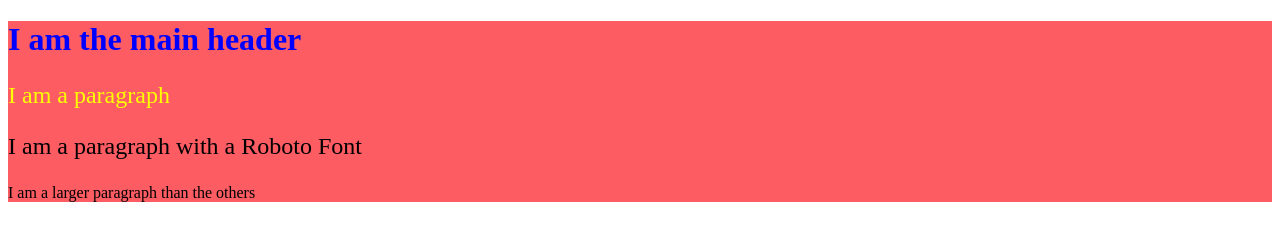
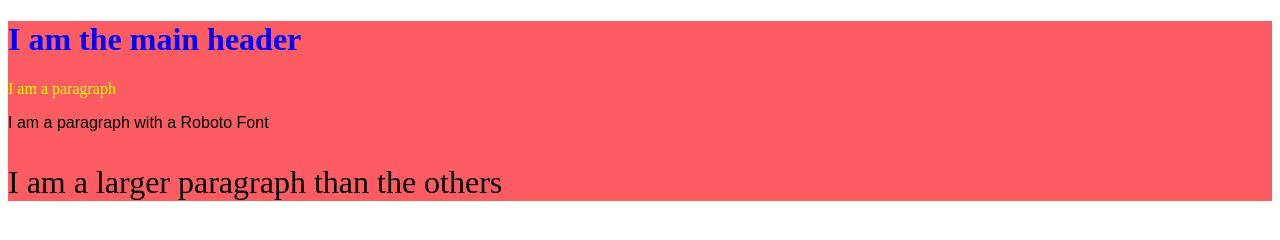
Before and after one commit to Path2Tech-CO/CSS-PTT-3-0, a plain HTML site: page index.html in a window 1280 px wide. Drawn offline with Linux system fonts and the light colour scheme.

Commit message:
edit css both font colors and font sizes

```diff
--- a/style.css
+++ b/style.css
@@ -8,17 +8,16 @@
   /* Add color below this comment */
   color: rgb(255, 255, 0);
   /* Add color above this comment */
-  font-size: 24px;
 }
 .text-roboto {
   /* Add Font Family below this comment */
+  font-family: "Roberto", sans-serif;
+  /* Add Font Family above this comment */
 
-  /* Add Font Family above this comment */
-  font-size: 24px;
 }
 .text-lg {
   /* Add a Font Size below this comment */
-
+  font-size: 32px;
   /* Add a Font Size above this comment */
 }
 
```
